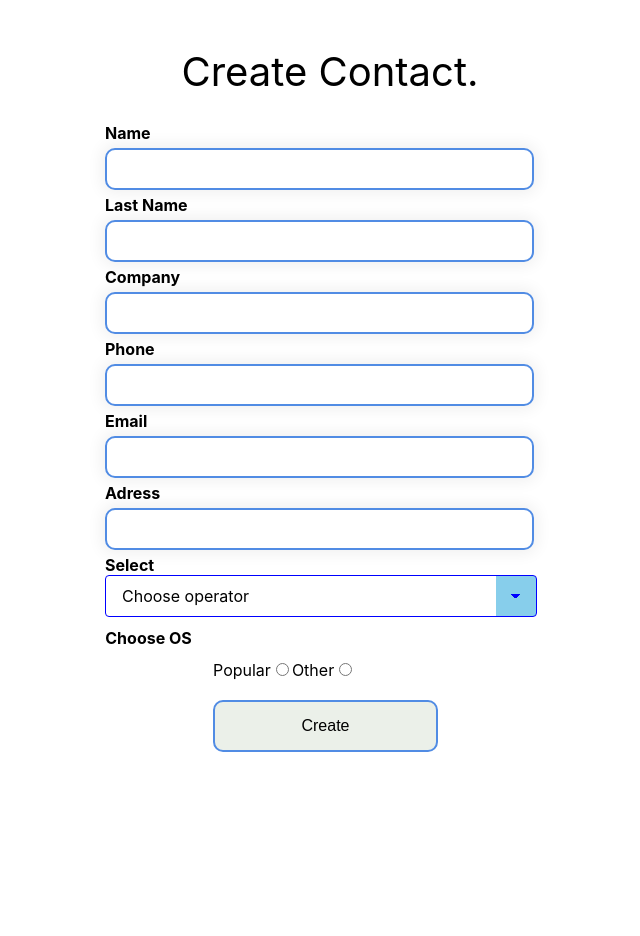
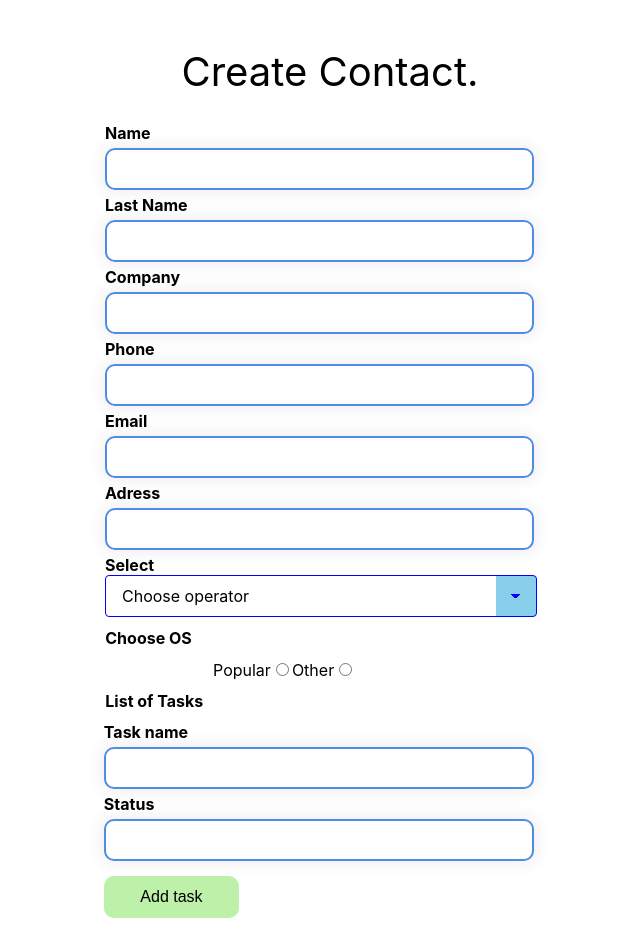
Before and after one commit to RomanPolianski/contacts-list, a React (Create React App) app: page /create in a window 1280 px wide. Shown: the top 936 px of the page, without its empty margins (310-950 px from the left). Before the commit the page ends 800 px from the top, so only its background shows below. Built offline with nearby package versions, Linux system fonts and the light colour scheme.

Commit message:
Add projects inputs

```diff
--- a/src/Components/CreatePage/CreatePage.jsx
+++ b/src/Components/CreatePage/CreatePage.jsx
@@ -1,5 +1,5 @@
 import * as Yup from 'yup';
-import { Formik, Form } from 'formik';
+import { Formik, Form, FieldArray, Field } from 'formik';
 import InputField from '../common/InputField/InputField';
 import s from './CreatePage.module.css';
 import Select from '../common/SelectField/Select';
@@ -47,6 +47,7 @@ const CreatePage = () => {
   return (
     <Formik
       initialValues={{
+        id: Math.floor(Math.random() * (1000 - 1 + 1)) + 1,
         name: '',
         lastName: '',
         company: '',
@@ -54,11 +55,17 @@ const CreatePage = () => {
         email: '',
         adress: '',
         operator: '',
+        tasks: [
+          {
+            name: '',
+            status: '',
+          },
+        ],
       }}
       validationSchema={validate}
-      //   onSubmit={(values) => {
-      //     dispatch(sendSignUpData(values));
-      //   }}
+        onSubmit={(values) => {
+          console.log(values);
+        }}
     >
       {(formik) => (
         <div className={s.container}>
@@ -106,6 +113,38 @@ const CreatePage = () => {
                 </div>
               )}
             </div>
+            <div className={s.radioButtons}>
+              <div className={s.radioHeader}>List of Tasks</div>
+              <FieldArray name="tasks">
+                {(fieldArrayProps) => {
+                  const { push, remove, form } = fieldArrayProps;
+                  const { values } = form;
+                  const { tasks } = values;
+                  return (
+                    <div className={s.tasksInputs}>
+                      {tasks.map((item, index) => (
+                        <div key={index}>
+                          <InputField name={`tasks[${index}].name`} label="Task name"/>
+                          <InputField name={`tasks[${index}].status`} label="Status"/>
+                          <div>
+                          {index > 0 && (
+                            <button type="button" className={s.deleteTaskButton} onClick={() => remove(index)}>
+                              {' '}
+                              Delete task{' '}
+                            </button>
+                          )}
+                          </div>
+                        </div>
+                      ))}
+                      <button type="button" className={s.addTaskButton} onClick={() => push()}>
+                            {' '}
+                            Add task{' '}
+                          </button>
+                    </div>
+                  );
+                }}
+              </FieldArray>
+            </div>
             <button type="submit" disabled={!formik.isValid} className={s.submitButton}>
               Create
             </button>
```
